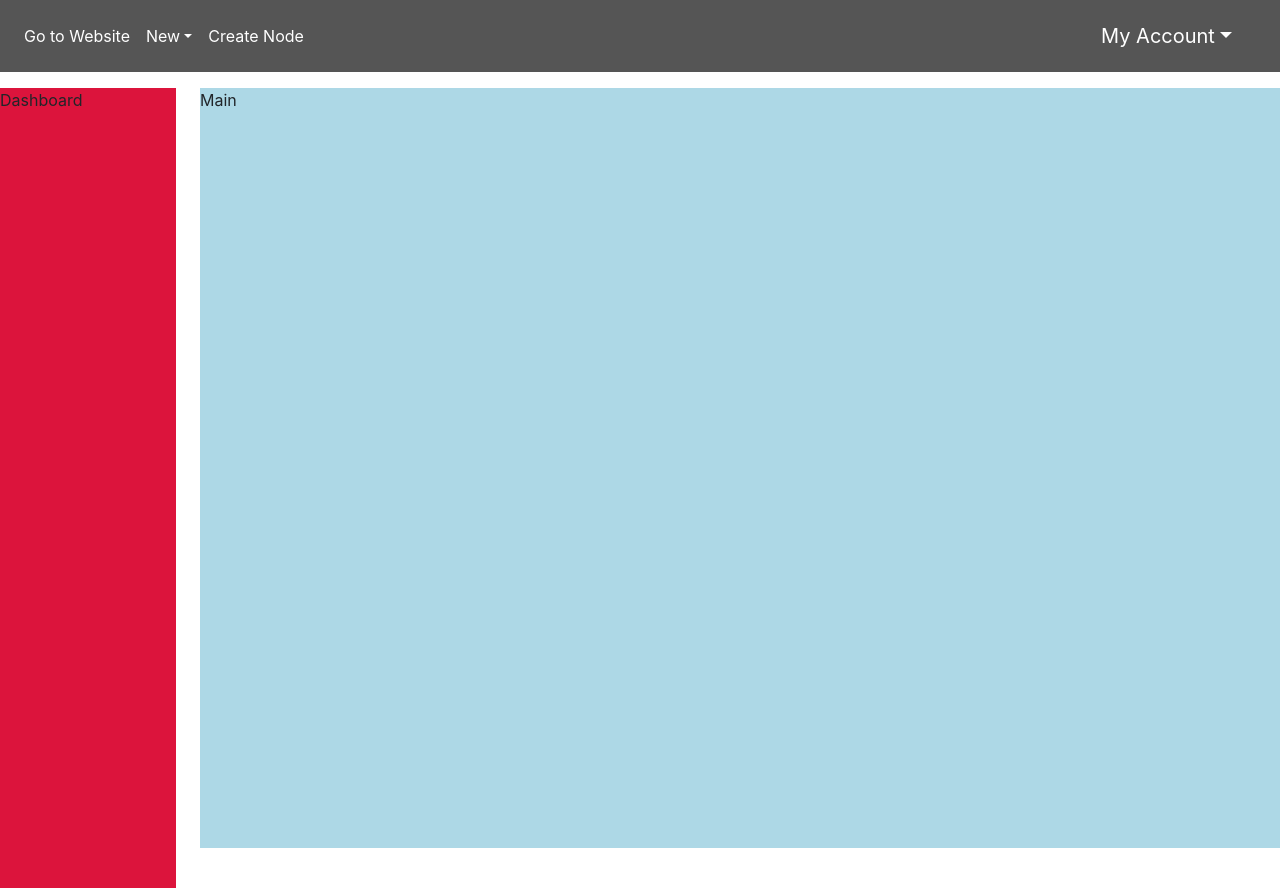
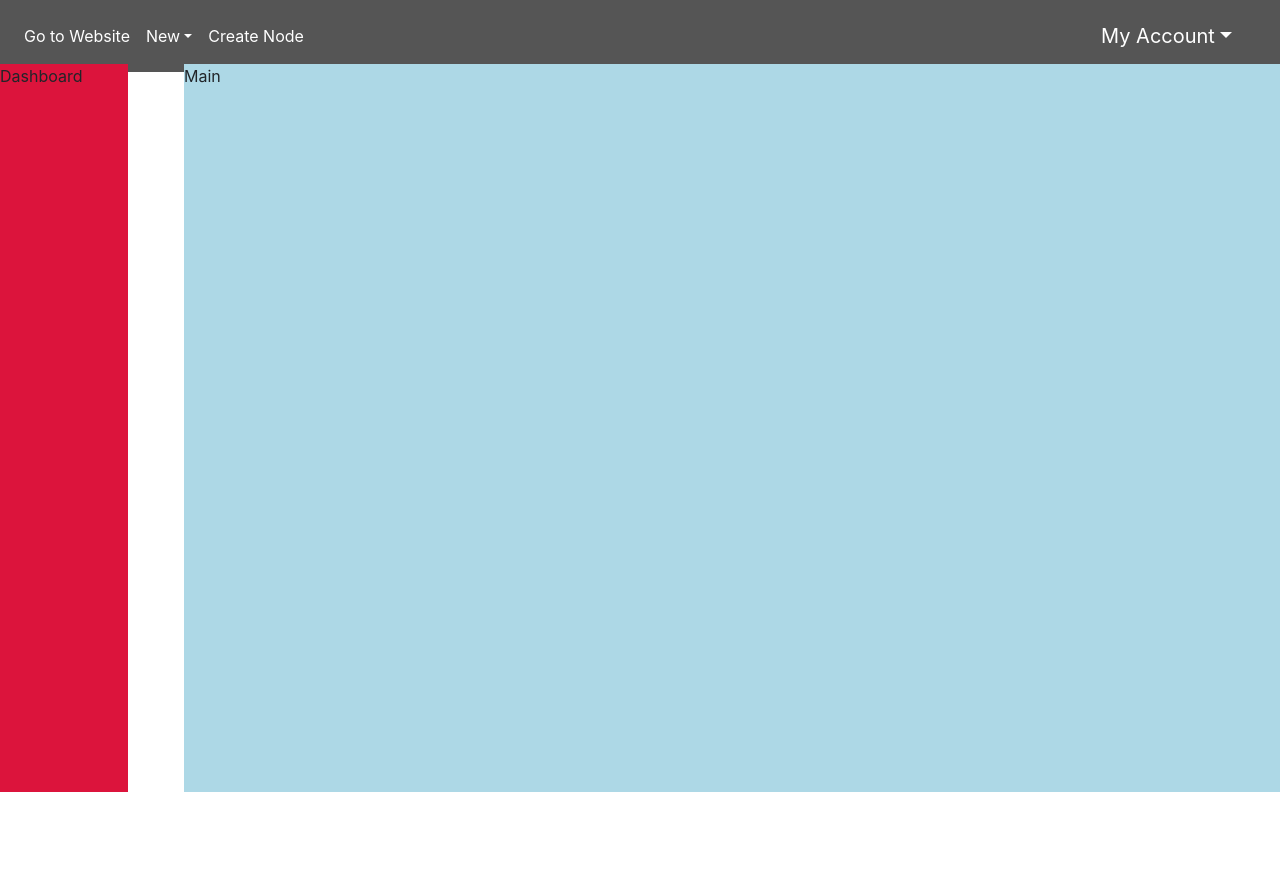
Before and after one commit to devugees/react-cms, a React (Create React App) app: page /Administration in a window 1280 px wide. Shown: the top 888 px of the page. After the commit the page ends 800 px from the top, so only its background shows below. Built offline with nearby package versions, Linux system fonts and the light colour scheme.

Commit message:
created Main.js component, Main.css, added CSS from Administration into Main.css

```diff
--- a/src/components/Administration/Administration.css
+++ b/src/components/Administration/Administration.css
@@ -1,5 +1,3 @@
-
-
 .Top-Header {
   background-color: lightgreen;
   display: block;
@@ -12,16 +10,7 @@
   position: absolute;
   top: 0;
   background-color: crimson;
-  width: 11rem;
-  height: 100vh;
-  margin: 5.5rem 0;
+  height: 91%;
+  width: 10%;
+  margin: 4rem 0;
 }
-
-.Main {
-  position: absolute;
-  top: 0;
-  background-color: lightblue;
-  height: 95vh;
-  width: 88vw;
-  margin: 5.5rem 0 5.5rem 12.5rem;
-}
--- a/src/components/Administration/Administration.js
+++ b/src/components/Administration/Administration.js
@@ -1,5 +1,6 @@
 import React, { Component } from 'react';
 import TopHeader from '../HeaderComponent/HeaderComponent';
+import Main from '../Main/Main';
 import './Administration.css';
 
 
@@ -11,9 +12,7 @@ class Administration extends Component {
         <div className='Dashboard'>
           Dashboard
         </div>
-        <div className='Main'>
-          Main
-        </div>
+        <Main />
       </div>
     );
   }
--- /dev/null
+++ b/src/components/Main/Main.css
@@ -0,0 +1,8 @@
+.Main {
+  position: absolute;
+  top: 0;
+  background-color: lightblue;
+  height: 91%;
+  width: 90%;
+  margin: 4rem 0 9.5rem 11.5rem;
+}
--- /dev/null
+++ b/src/components/Main/Main.js
@@ -0,0 +1,15 @@
+import React, { Component } from 'react';
+import './Main.css';
+
+
+class Administration extends Component {
+  render() {
+    return (
+      <div className='Main'>
+          Main
+      </div>
+    );
+  }
+}
+
+export default Administration;
```
